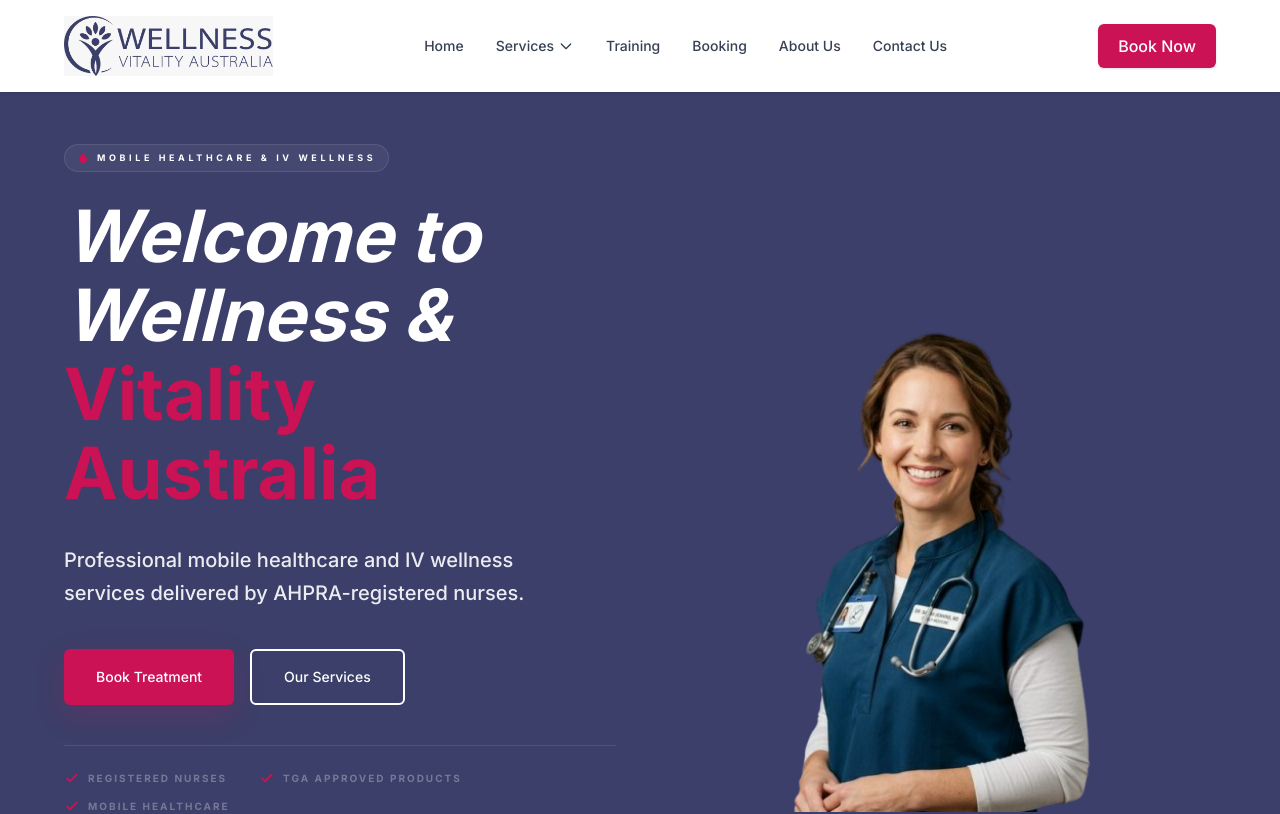
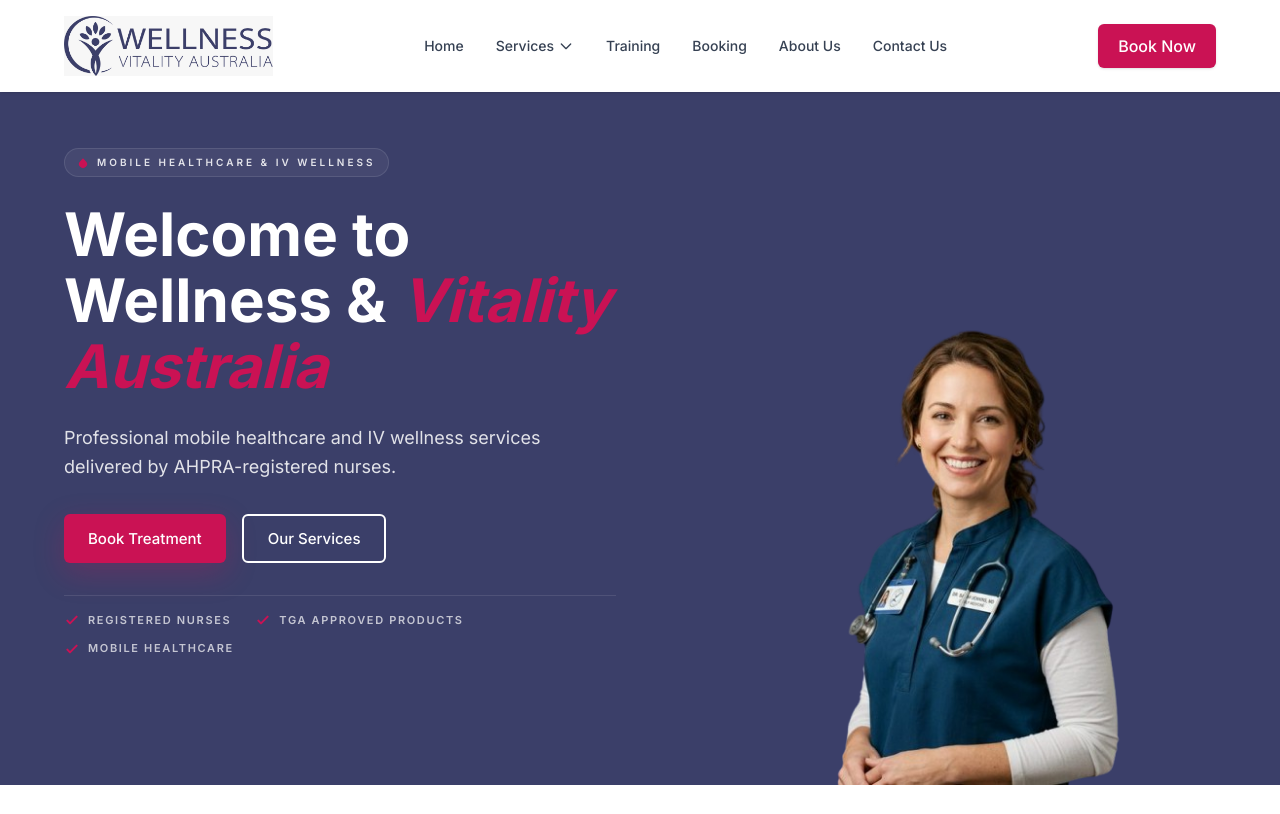
Before and after one commit to IT-Alliance-Tech/wellness-vitality, a Next.js app: page / in a window 1280 px wide. Shown: the top 814 px of the page. Built offline with nearby package versions, Linux system fonts and the light colour scheme.

Commit message:
Updated herosection

```diff
--- a/src/components/sections/home/Hero.jsx
+++ b/src/components/sections/home/Hero.jsx
@@ -1,45 +1,67 @@
-import React from 'react';
-import Link from 'next/link';
-import Button from '@/components/ui/Button';
+"use client";
+
+import React from "react";
+import Button from "@/components/ui/Button";
 
 const Hero = () => {
   return (
     <section
-      className="relative pt-24 pb-6 overflow-hidden"
-      style={{ backgroundColor: 'rgb(59, 63, 105)' }}
+      className="relative pt-29 pb-20 overflow-hidden"
+      style={{ backgroundColor: "rgb(59, 63, 105)" }}
     >
+      <div className="w-full px-4 sm:px-6 lg:px-12 xl:px-16 pt-8 pb-12 relative z-10">
 
-      <div className="w-full px-4 sm:px-6 lg:px-12 xl:px-16 py-16 pt-12 relative z-10 w-full">
         <div className="grid grid-cols-1 lg:grid-cols-2 gap-12 items-center">
 
           {/* LEFT CONTENT */}
           <div>
-            <div className="inline-flex items-center gap-2 px-3 py-1.5 rounded-full bg-white/5 border border-white/10 mb-6 font-bold">
-              <svg className="w-3 h-3" style={{ color: '#ca1254' }} fill="currentColor" viewBox="0 0 24 24">
+
+            {/* TAG */}
+            <div className="inline-flex items-center gap-2 px-3 py-1.5 rounded-full mb-6 font-semibold" style={{ backgroundColor: "rgba(255, 255, 255, 0.05)", border: "1px solid rgba(255, 255, 255, 0.1)" }}>
+              <svg
+                className="w-3 h-3"
+                style={{ color: "rgb(202,18,84)" }}
+                fill="currentColor"
+                viewBox="0 0 24 24"
+              >
                 <path d="M12 2.69l5.66 5.66a8 8 0 1 1-11.31 0z" />
               </svg>
-              <span className="text-[9px] font-bold uppercase tracking-[0.4em] text-white">
+
+              <span className="text-[10px] uppercase tracking-[0.3em]" style={{ color: "rgba(255, 255, 255, 0.85)" }}>
                 Mobile Healthcare & IV Wellness
               </span>
             </div>
 
-            <h1 className="text-5xl md:text-7xl font-bold leading-[1.1] mb-8 !text-white italic">
-              Welcome to Wellness &{' '}
-              <span style={{ color: '#ca1254' }} className="not-italic">
+            {/* HEADING */}
+            <h1
+              className="text-4xl sm:text-5xl md:text-6xl font-bold leading-[1.1] mb-6"
+              style={{ color: "#FFFFFF" }}
+            >
+              Welcome to Wellness &{" "}
+              <span
+                className="italic"
+                style={{ color: "rgb(202,18,84)" }}
+              >
                 Vitality Australia
               </span>
             </h1>
 
-            <p className="text-lg md:text-xl text-white/90 mb-10 max-w-lg leading-relaxed font-medium">
+            {/* PARAGRAPH */}
+            <p
+              className="text-[16px] sm:text-[17px] md:text-[18px] mb-8 max-w-lg leading-relaxed"
+              style={{ color: "rgba(255, 255, 255, 0.85)" }}
+            >
               Professional mobile healthcare and IV wellness services delivered by AHPRA-registered nurses.
             </p>
 
-            <div className="flex flex-wrap gap-4 mb-10">
+            {/* BUTTONS */}
+            <div className="flex flex-wrap gap-4 mb-8">
+
               <Button
                 href="/booking"
                 variant="primary"
-                className="px-8 py-4 text-base flex items-center gap-2 shadow-xl"
-                style={{ boxShadow: '0 10px 30px rgba(202,18,84,0.2)' }}
+                className="px-6 py-3 text-[15px] flex items-center gap-2"
+                style={{ boxShadow: "0 10px 30px rgba(202,18,84,0.25)" }}
               >
                 Book Treatment
               </Button>
@@ -47,17 +69,20 @@
               <Button
                 href="/services"
                 variant="outlineWhite"
-                className="px-8 py-4 text-base flex items-center gap-2"
+                className="px-6 py-3 text-[15px] flex items-center gap-2"
               >
                 Our Services
               </Button>
+
             </div>
 
-            <div className="flex flex-wrap gap-x-8 gap-y-3 pt-6 border-t border-white/10">
+            {/* BENEFITS */}
+            <div className="flex flex-wrap gap-x-6 gap-y-3 pt-4 border-t border-white/10">
+
               {[
-                'REGISTERED NURSES',
-                'TGA APPROVED PRODUCTS',
-                'MOBILE HEALTHCARE'
+                "REGISTERED NURSES",
+                "TGA APPROVED PRODUCTS",
+                "MOBILE HEALTHCARE",
               ].map((benefit) => (
                 <div key={benefit} className="flex items-center gap-2">
                   <svg
@@ -65,23 +90,31 @@
                     fill="none"
                     viewBox="0 0 24 24"
                     stroke="currentColor"
-                    style={{ color: '#ca1254' }}
+                    style={{ color: "rgb(202,18,84)" }}
                   >
-                    <path strokeLinecap="round" strokeLinejoin="round" strokeWidth="3" d="M5 13l4 4L19 7" />
+                    <path
+                      strokeLinecap="round"
+                      strokeLinejoin="round"
+                      strokeWidth="3"
+                      d="M5 13l4 4L19 7"
+                    />
                   </svg>
-                  <span className="text-[10px] font-bold text-white/30 tracking-[0.2em]">
+
+                  <span className="text-[11px] font-semibold text-white/70 tracking-[0.15em]">
                     {benefit}
                   </span>
                 </div>
               ))}
+
             </div>
+
           </div>
 
         </div>
       </div>
 
       {/* RIGHT IMAGE */}
-      <div className="absolute right-[10%] bottom-[10%] w-[40%] h-[90%] hidden lg:flex items-end justify-end pointer-events-none z-0">
+      <div className="absolute right-[8%] bottom-0 w-[38%] h-[85%] hidden lg:flex items-end justify-end pointer-events-none">
         <img
           src="/herowomen.png"
           alt="Healthcare Professionals"
```
